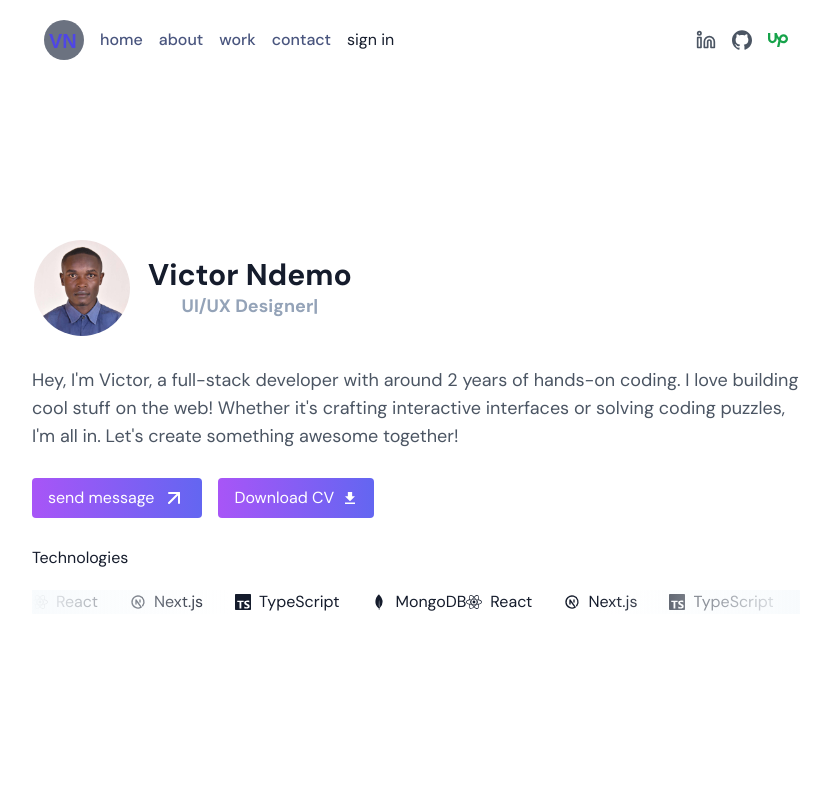
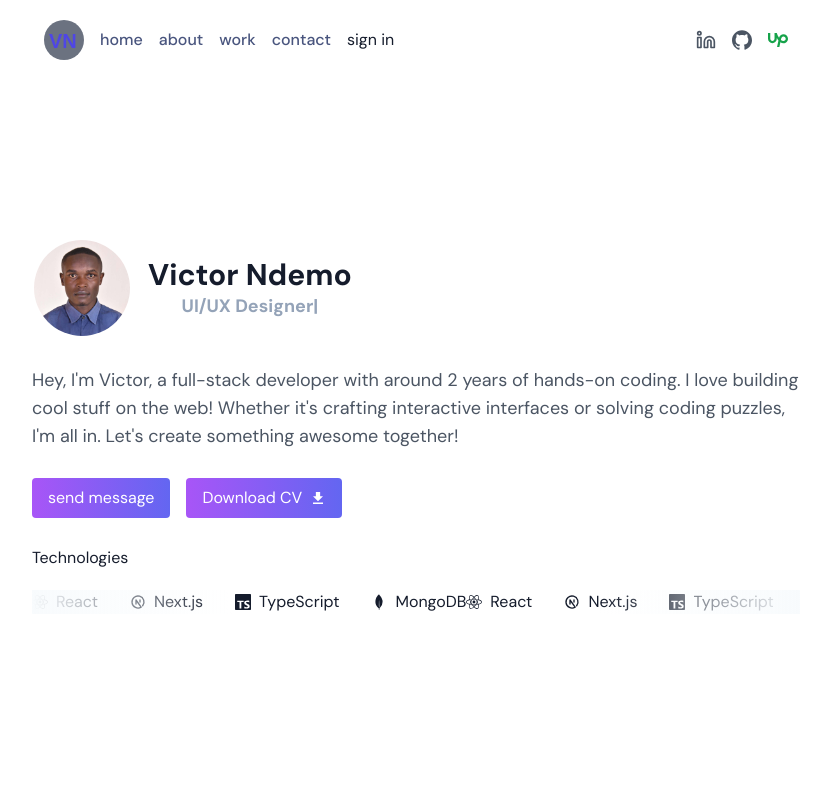
Before and after one commit to tchamp295/portfolio, a Next.js app: page / in a window 1280 px wide. Shown: the top 800 px of the page, without its empty margins (224-1053 px from the left). Built offline with nearby package versions, Linux system fonts and the light colour scheme; a web font is replaced by a local one.

Commit message:
refining ui

```diff
--- a/src/components/Hero.jsx
+++ b/src/components/Hero.jsx
@@ -54,7 +54,7 @@ const HeroSection = () => {
             className="flex items-center  btn-primary"
           >
             send message
-            <ArrowUpRight className="text-white ml-2" />
+
           </motion.button>
 
             <motion.button
```
